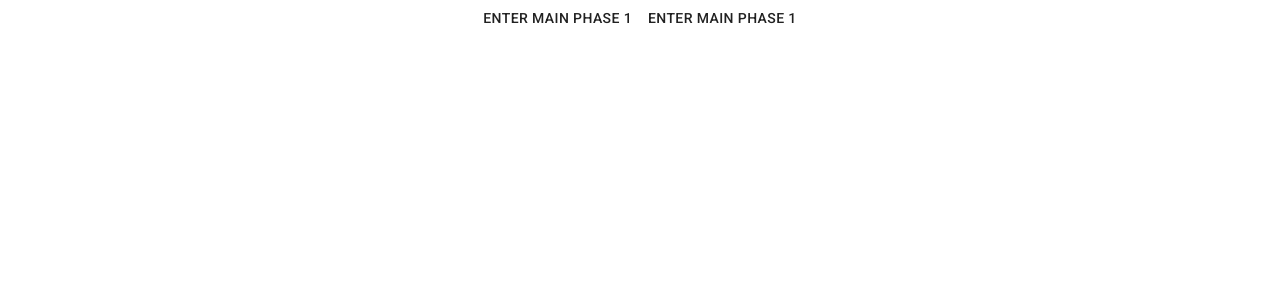
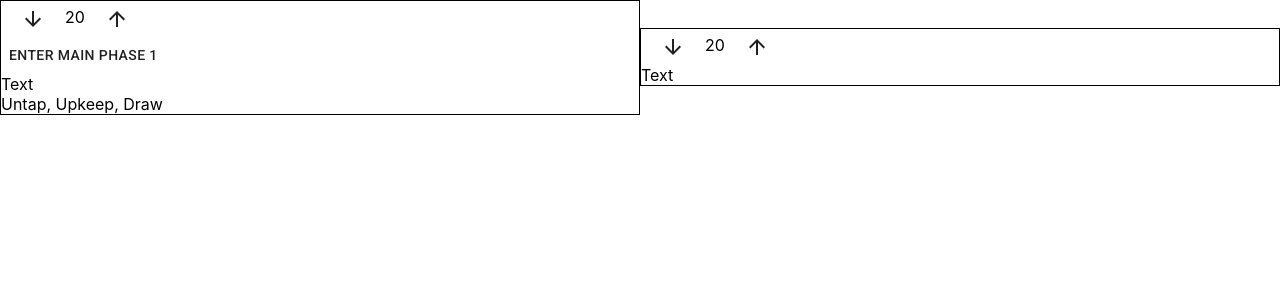
Before and after one commit to clayhan/mtgphases, a React (Create React App) app: page / in a window 1280 px wide. Both pictures are taken after a click on the button "PLAYER 1". Shown: the top 300 px of the page. Built offline with nearby package versions, Linux system fonts and the light colour scheme.

Commit message:
Working rotation and functionality

```diff
--- a/package.json
+++ b/package.json
@@ -4,6 +4,7 @@
   "private": true,
   "dependencies": {
     "@material-ui/core": "^4.10.2",
+    "@material-ui/icons": "^4.9.1",
     "@testing-library/jest-dom": "^4.2.4",
     "@testing-library/react": "^9.5.0",
     "@testing-library/user-event": "^7.2.1",
--- a/src/components/Player/Player.js
+++ b/src/components/Player/Player.js
@@ -2,18 +2,80 @@ import React, { useState } from 'react';
 import PropTypes from 'prop-types';
 import styled from 'styled-components';
 import Button from '@material-ui/core/Button';
+import ArrowUpwardIcon from '@material-ui/icons/ArrowUpward';
+import ArrowDownwardIcon from '@material-ui/icons/ArrowDownward';
 
-const Wrapper = styled.div``;
+const Wrapper = styled.div`
+  width: 50%;
+  border: 1px solid black;
+  @media (max-width: 768px) {
+    transform: ${props => (props.rotate ? 'rotate(180deg)' : 'none')};
+  }
+`;
 
 const Player = props => {
-  const { activePlayer, btnsToDisplay, turnsMap } = props;
+  const {
+    activePlayer,
+    btnsToDisplay,
+    turnsMap,
+    displayPlayerTwoBtns,
+    passPriority,
+    nextPhase,
+    phaseActions,
+    rotate,
+  } = props;
+
   const [totalLife, setTotalLife] = useState(20);
+  const updateLife = direction => {
+    if (direction === 'up') {
+      setTotalLife(totalLife + 1);
+    } else if (direction === 'down') {
+      setTotalLife(totalLife - 1);
+    }
+  };
+
+  const buttonToDisplay = (btnText, action) => (
+    <Button onClick={action}>{btnText}</Button>
+  );
 
   return (
-    <Wrapper>
-      {btnsToDisplay.map(btn => (
-        <Button>{activePlayer ? btn.label : turnsMap[btn].label}</Button>
-      ))}
+    <Wrapper rotate={rotate}>
+      {btnsToDisplay.map(btn => {
+        let action = null;
+        const isSecondaryPlayer = !activePlayer && displayPlayerTwoBtns;
+        const mappedBtn = isSecondaryPlayer ? turnsMap[btn] : btn;
+
+        if (phaseActions[mappedBtn.key]) {
+          action = phaseActions[mappedBtn.key].action;
+        }
+        if (!action) {
+          action = activePlayer ? passPriority : nextPhase;
+        }
+
+        return (
+          <div>
+            <div>
+              <Button onClick={() => updateLife('down')}>
+                <ArrowDownwardIcon />
+              </Button>
+              {totalLife}
+              <Button onClick={() => updateLife('up')}>
+                <ArrowUpwardIcon />
+              </Button>
+            </div>
+            {/* Button */}
+            {activePlayer && !displayPlayerTwoBtns
+              ? buttonToDisplay(btn.label, action)
+              : null}
+            {!activePlayer && displayPlayerTwoBtns
+              ? buttonToDisplay(turnsMap[btn].label, action)
+              : null}
+            {/* End of Button */}
+            <div>Text</div>
+            <div>{activePlayer ? mappedBtn.text : null}</div>
+          </div>
+        );
+      })}
     </Wrapper>
   );
 };
@@ -22,6 +84,11 @@ Player.propTypes = {
   activePlayer: PropTypes.bool,
   btnsToDisplay: PropTypes.array,
   turnsMap: PropTypes.object,
+  displayPlayerTwoBtns: PropTypes.bool,
+  passPriority: PropTypes.func,
+  nextPhase: PropTypes.func,
+  phaseActions: PropTypes.func,
+  rotate: PropTypes.bool,
 };
 
 export default Player;
--- a/src/components/Turns/Turns.js
+++ b/src/components/Turns/Turns.js
@@ -1,4 +1,4 @@
-import React, { useState } from 'react';
+import React, { useState, useEffect } from 'react';
 import PropTypes from 'prop-types';
 import styled from 'styled-components';
 import Player from '../Player/Player';
@@ -9,6 +9,11 @@ const Wrapper = styled.div`
   align-items: center;
   height: 100%;
   width: 100%;
+
+  @media (max-width: 768px) {
+    flex-direction: column;
+    flex-direction: column-reverse;
+  }
 `;
 
 const turnsMap = {
@@ -21,7 +26,7 @@ const turnsMap = {
   enterCombat: {
     key: 'enterCombat',
     label: 'Enter Combat Phase',
-    playerTwoButtons: ['enterCombatPhase'],
+    playerTwoButtons: ['enterCombat'],
   },
   endCombat: {
     key: 'endCombat',
@@ -36,7 +41,7 @@ const turnsMap = {
   },
   passTurn: {
     key: 'passTurn',
-    label: 'passTurn',
+    label: 'Pass Turn',
     // action: () => props.setPlayerTurn(!playerTurn),
   },
 };
@@ -46,6 +51,14 @@ const Turns = props => {
   const [currentPhase, setCurrentPhase] = useState(turnsMap.enterMainOne);
   // This helps with if the player ends their turn early
   const [currentPhaseIndex, setCurrentPhaseIndex] = useState(0);
+  const [displayPlayerTwoBtns, setDisplayPlayerTwoBtns] = useState(false);
+
+  // Restart everything when the player changes
+  useEffect(() => {
+    setCurrentPhaseIndex(0);
+    setDisplayPlayerTwoBtns(false);
+    setCurrentPhase(turnsMap.enterMainOne);
+  }, [playerTurn]);
 
   // Array to keep track of the order of turns
   const turnsOrder = [
@@ -56,8 +69,13 @@ const Turns = props => {
     turnsMap.passTurn,
   ];
 
-  const nextTurn = () => {
-    setCurrentPhase(turnsMap[currentPhaseIndex + 1]);
+  const passPriority = () => {
+    setDisplayPlayerTwoBtns(true);
+  };
+
+  const nextPhase = () => {
+    setDisplayPlayerTwoBtns(false);
+    setCurrentPhase(turnsOrder[currentPhaseIndex + 1]);
     setCurrentPhaseIndex(currentPhaseIndex + 1);
   };
 
@@ -72,6 +90,14 @@ const Turns = props => {
     }
   };
 
+  const phaseActions = {
+    passTurn: {
+      action: () => {
+        props.setPlayerTurn(playerTurn === 'player1' ? 'player2' : 'player1');
+      },
+    },
+  };
+
   const isActivePlayer = playerTurn === 'player1';
   // We want to put the active player's button(s) in an array in case there are more options
   const activePlayerBtns = [currentPhase];
@@ -84,6 +110,10 @@ const Turns = props => {
         btnsToDisplay={
           isActivePlayer ? activePlayerBtns : currentPhase.playerTwoButtons
         }
+        displayPlayerTwoBtns={displayPlayerTwoBtns}
+        passPriority={passPriority}
+        nextPhase={nextPhase}
+        phaseActions={phaseActions}
       />
       <Player
         activePlayer={!isActivePlayer}
@@ -91,6 +121,11 @@ const Turns = props => {
         btnsToDisplay={
           !isActivePlayer ? activePlayerBtns : currentPhase.playerTwoButtons
         }
+        displayPlayerTwoBtns={displayPlayerTwoBtns}
+        passPriority={passPriority}
+        nextPhase={nextPhase}
+        phaseActions={phaseActions}
+        rotate
       />
     </Wrapper>
   );
@@ -98,7 +133,7 @@ const Turns = props => {
 
 Turns.propTypes = {
   playerTurn: PropTypes.string,
-  // setPlayerTurn: PropTypes.func,
+  setPlayerTurn: PropTypes.func,
 };
 
 export default Turns;
```
Also changed, not shown: 1 other file (tests, documents, lock files or other folders).
